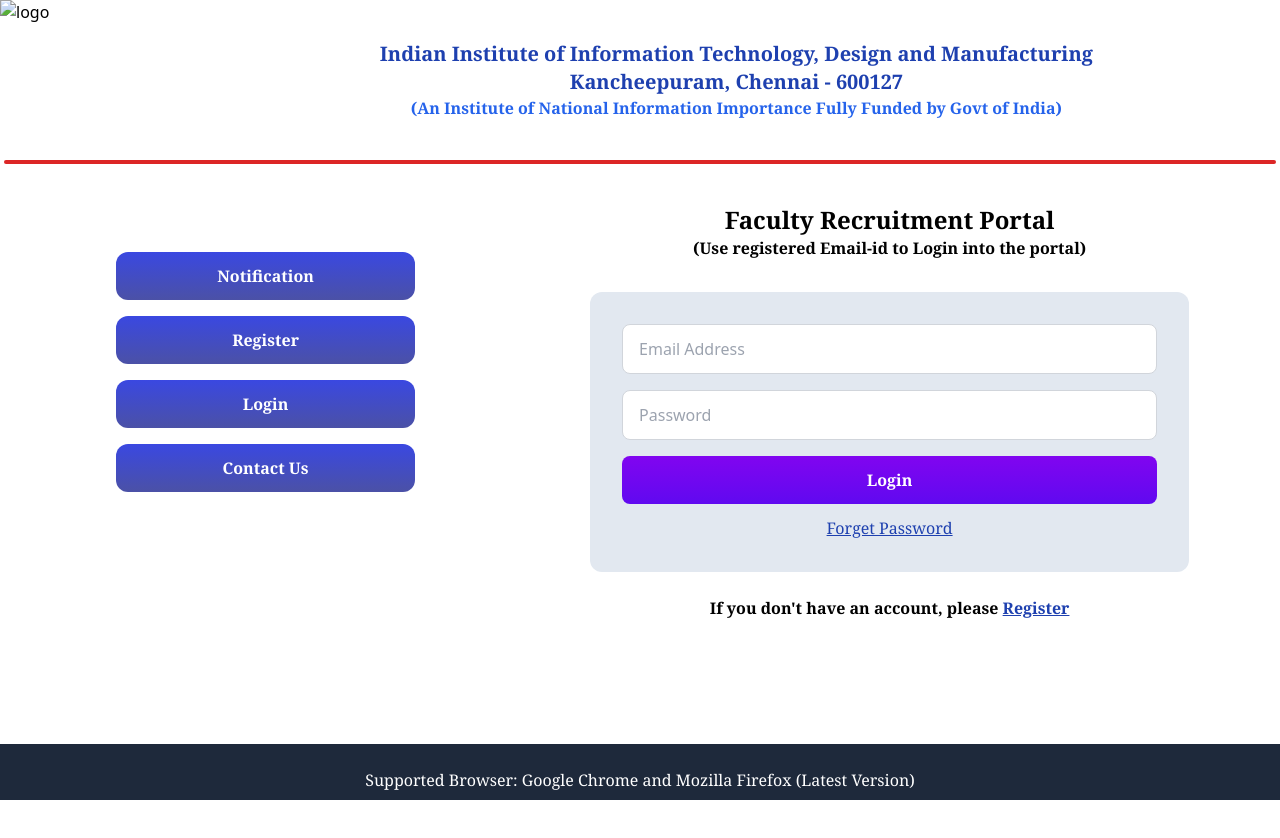
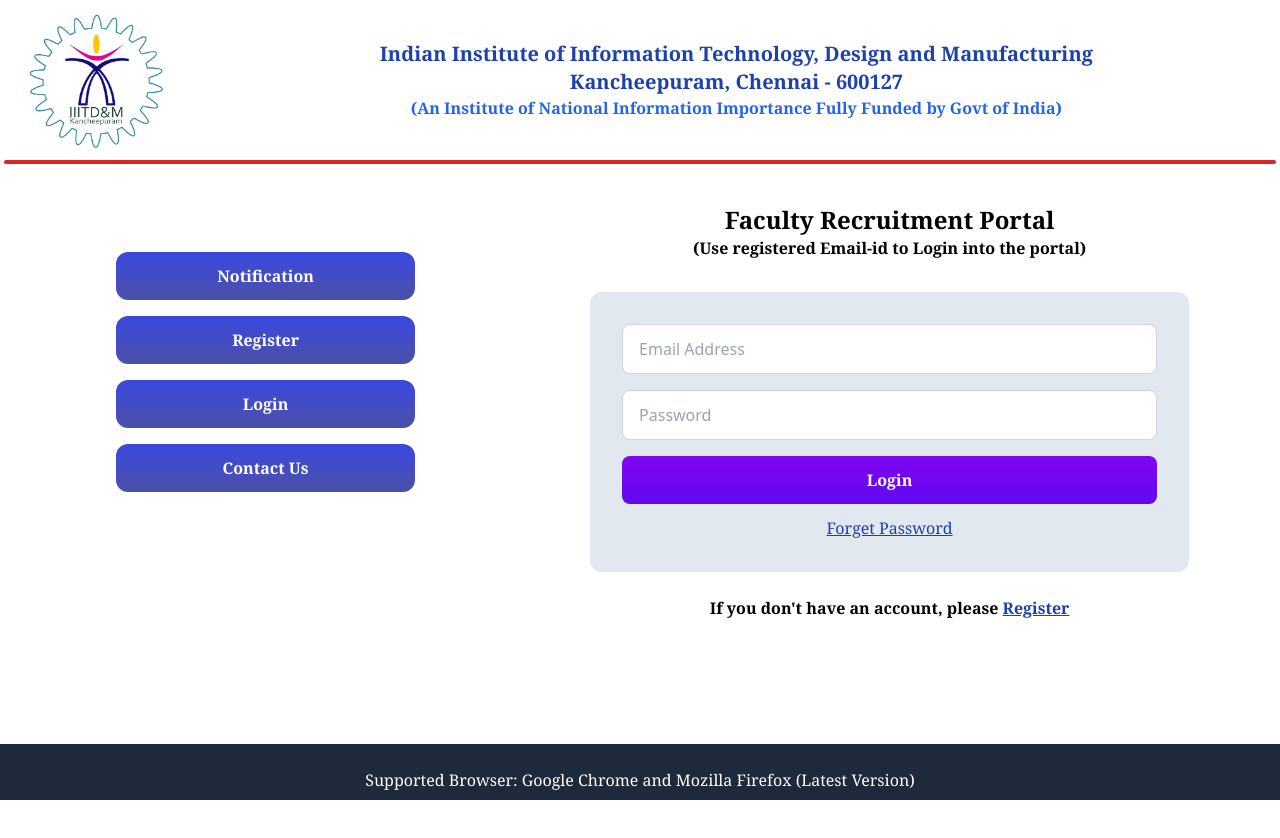
Before and after one commit to microsoftwala/Faculty, a plain HTML site: page first.html in a window 1280 px wide. Drawn offline with nearby package versions, Linux system fonts and the light colour scheme.

Commit message:
Update first.html

```diff
--- a/first.html
+++ b/first.html
@@ -15,7 +15,7 @@
     <div class="w-full h-screen mb-32">
       <div class="h-46 w-full bg-white rounded-lg flex items-center">
         <img
-          src="../RL/ui/src/assets/logo1.png"
+          src="logo1.png"
           class="object-contain md:h-40 h-32 md:w-1/5 w-32 lg:w-52"
           alt="logo"
         />
```
